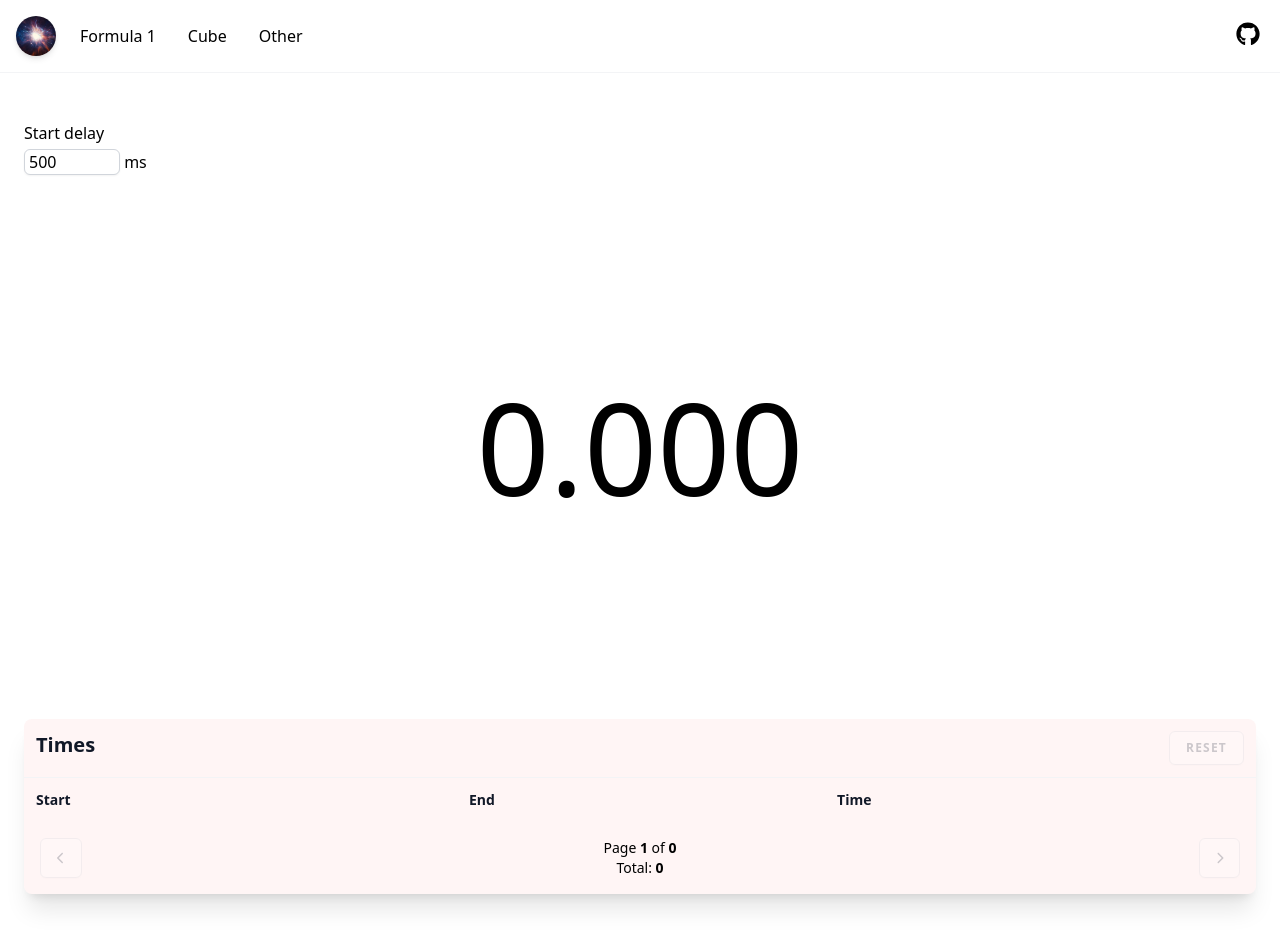
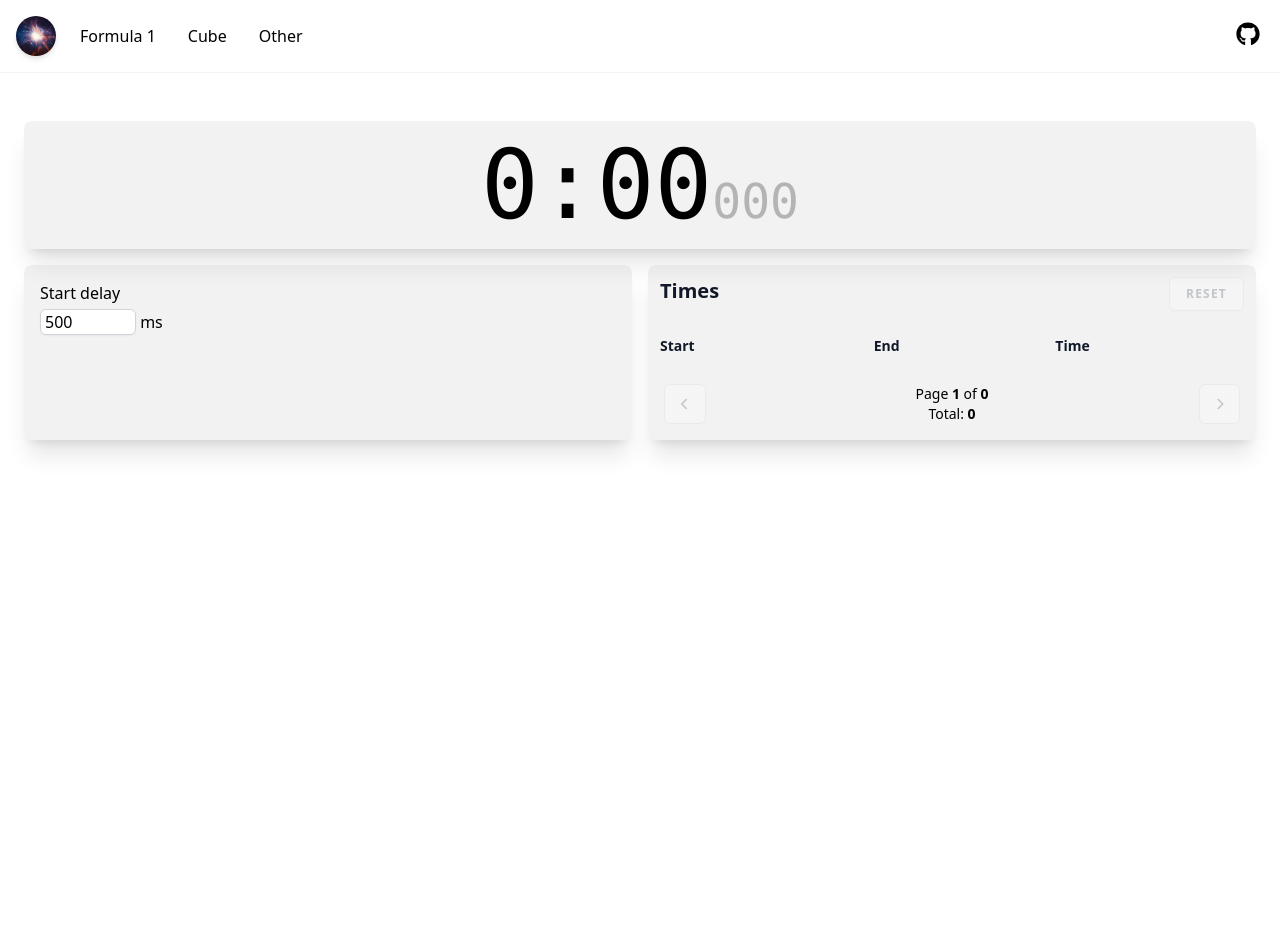
Before and after one commit to Ruelf/ruelf.github.io, a Vue app: page /cube/timer in a window 1280 px wide. After the commit the page ends 800 px from the top, so only its background shows below. Built offline with nearby package versions, Linux system fonts and the light colour scheme; what @highlightjs/vue-plugin would draw is missing.

Commit message:
epic layout change

```diff
--- a/src/components/Card.vue
+++ b/src/components/Card.vue
@@ -1,6 +1,20 @@
+<script setup lang="ts">
+withDefaults(
+    defineProps<{
+        forceRounded?: boolean;
+    }>(),
+    {
+        forceRounded: false,
+    },
+);
+</script>
+
 <template>
     <div
-        class="card dark:white bg-black bg-opacity-5 shadow-xl sm:rounded-lg dark:bg-white dark:bg-opacity-5 dark:shadow-2xl [&_.card]:rounded-lg"
+        :class="[
+            forceRounded ? 'rounded-lg' : 'sm:rounded-lg [&_.card]:rounded-lg',
+        ]"
+        class="card dark:white bg-black bg-opacity-5 shadow-xl dark:bg-white dark:bg-opacity-5 dark:shadow-2xl"
     >
         <div
             v-if="$slots.header"
--- /dev/null
+++ b/src/components/FormatSeconds.vue
@@ -0,0 +1,23 @@
+<script setup lang="ts">
+defineProps<{
+    seconds: number;
+}>();
+
+function formatSeconds(seconds: number): string {
+    seconds = Math.abs(Math.floor(seconds));
+
+    const minutes = Math.floor(seconds / 60);
+    seconds -= minutes * 60;
+
+    return String(minutes) + ':' + String(seconds).padStart(2, '0');
+}
+</script>
+
+<template>
+    <div class="whitespace-nowrap">
+        <span>{{ formatSeconds(seconds) }}</span>
+        <span class="text-[0.5em] opacity-25">
+            {{ String(Math.floor((seconds % 1) * 1000)).padStart(3, '0') }}
+        </span>
+    </div>
+</template>
--- a/src/main.ts
+++ b/src/main.ts
@@ -10,11 +10,16 @@ import router from './router';
 import 'highlight.js/styles/github-dark-dimmed.min.css';
 import 'highlight.js/lib/common';
 import hljsVuePlugin from '@highlightjs/vue-plugin';
+import { FontAwesomeIcon } from '@fortawesome/vue-fontawesome';
+
+import localizedFormat from 'dayjs/plugin/localizedFormat';
+import dayjs from 'dayjs';
+
+dayjs.extend(localizedFormat);
 
 library.add(fas, far, fab);
 
-const app = createApp(App);
-
+const app = createApp(App).component('font-awesome-icon', FontAwesomeIcon);
 app.use(router);
 app.use(hljsVuePlugin);
 
--- a/src/views/cube/CubeTimer.vue
+++ b/src/views/cube/CubeTimer.vue
@@ -1,5 +1,6 @@
 <script setup lang="ts">
 import Card from '@/components/Card.vue';
+import FormatSeconds from '@/components/FormatSeconds.vue';
 import InputField from '@/components/InputField.vue';
 import SecondaryButton from '@/components/SecondaryButton.vue';
 import Table from '@/components/table/Table.vue';
@@ -7,7 +8,7 @@ import Td from '@/components/table/Td.vue';
 import Th from '@/components/table/Th.vue';
 import Tr from '@/components/table/Tr.vue';
 import { collect, localStorageRef } from '@/utils';
-import { FontAwesomeIcon } from '@fortawesome/vue-fontawesome';
+import dayjs from 'dayjs';
 import { computed, onBeforeUnmount, onMounted, ref } from 'vue';
 
 interface Record {
@@ -21,6 +22,15 @@ const status = localStorageRef('cube.status', 'idle');
 
 const startTime = localStorageRef<number>('cube.startTime');
 const endTime = ref<number>();
+
+const outputDuration = computed(() =>
+    Math.max(
+        0,
+        endTime.value && startTime.value
+            ? (endTime.value - startTime.value) / 1000
+            : 0,
+    ),
+);
 
 const records = localStorageRef<Record[]>('cube.records', []);
 
@@ -120,8 +130,29 @@ function eventListener<K extends keyof HTMLElementEventMap>(
 </script>
 
 <template>
-    <div class="flex flex-col gap-1">
-        <label for="start_delay">Start delay</label>
+    <div class="grid gap-4">
+        <div>
+            <Card
+                @mousedown.left="down"
+                @mouseup.left="up"
+                @touchstart.prevent="down"
+                @touchend="up"
+                :class="{
+                    'text-red-500': status === 'waiting_for_start_delay',
+                    'text-green-500': status === 'ready',
+                }"
+                class="flex justify-center p-4"
+            >
+                <FormatSeconds
+                    :seconds="outputDuration"
+                    class="select-none font-mono text-8xl 2xl:text-9xl"
+                />
+            </Card>
+        </div>
+
+        <div class="grid gap-4 sm:grid-cols-12">
+            <Card class="col-span-6 p-4">
+                <div for="start_delay" class="mb-1">Start delay</div>
                 <div>
                     <InputField
                         v-model="startDelayTime"
@@ -131,10 +162,9 @@ function eventListener<K extends keyof HTMLElementEventMap>(
                     />
                     ms
                 </div>
-    </div>
+            </Card>
 
-    <div class="flex flex-col-reverse">
-        <Card class="bottom-0 right-0 m-0 bg-red-500 2xl:absolute 2xl:m-8">
+            <Card class="col-span-6">
                 <template #header>
                     <div class="flex justify-between">
                         <div class="text-xl">Times</div>
@@ -161,19 +191,14 @@ function eventListener<K extends keyof HTMLElementEventMap>(
                             v-for="record of pages[currentPage]"
                             :key="record.startTime"
                         >
-                        <Td class="text-right">
-                            {{ record.startTime }}
+                            <Td>
+                                {{ dayjs(record.startTime).format('lll') }}
                             </Td>
-                        <Td class="text-right">
-                            {{ record.endTime }}
+                            <Td>
+                                {{ dayjs(record.endTime).format('lll') }}
                             </Td>
-                        <Td class="text-right">
-                            {{
-                                (
-                                    (record.endTime - record.startTime) /
-                                    1000
-                                ).toFixed(3)
-                            }}
+                            <Td>
+                                {{ (record.endTime - record.startTime) / 1000 }}
                             </Td>
                         </Tr>
                     </template>
@@ -184,7 +209,7 @@ function eventListener<K extends keyof HTMLElementEventMap>(
                         :disabled="currentPage <= 0"
                         @click="currentPage--"
                     >
-                    <FontAwesomeIcon :icon="['fas', 'chevron-left']" />
+                        <font-awesome-icon :icon="['fas', 'chevron-left']" />
                     </SecondaryButton>
 
                     <div class="flex flex-col items-center text-sm">
@@ -203,32 +228,10 @@ function eventListener<K extends keyof HTMLElementEventMap>(
                         :disabled="currentPage + 1 >= pages.length"
                         @click="currentPage++"
                     >
-                    <FontAwesomeIcon :icon="['fas', 'chevron-right']" />
+                        <font-awesome-icon :icon="['fas', 'chevron-right']" />
                     </SecondaryButton>
                 </div>
             </Card>
-
-        <div
-            @mousedown="down"
-            @mouseup="up"
-            @touchstart.prevent="down"
-            @touchend="up"
-            class="flex flex-col items-center justify-center p-52"
-        >
-            <span
-                :class="{
-                    'text-red-500': status === 'waiting_for_start_delay',
-                    'text-green-500': status === 'ready',
-                }"
-                class="select-none text-9xl"
-            >
-                {{
-                    Math.max(
-                        0,
-                        endTime && startTime ? (endTime - startTime) / 1000 : 0,
-                    ).toFixed(3)
-                }}
-            </span>
         </div>
     </div>
 </template>
```
Lines whose indentation alone changed are shown as unchanged.
